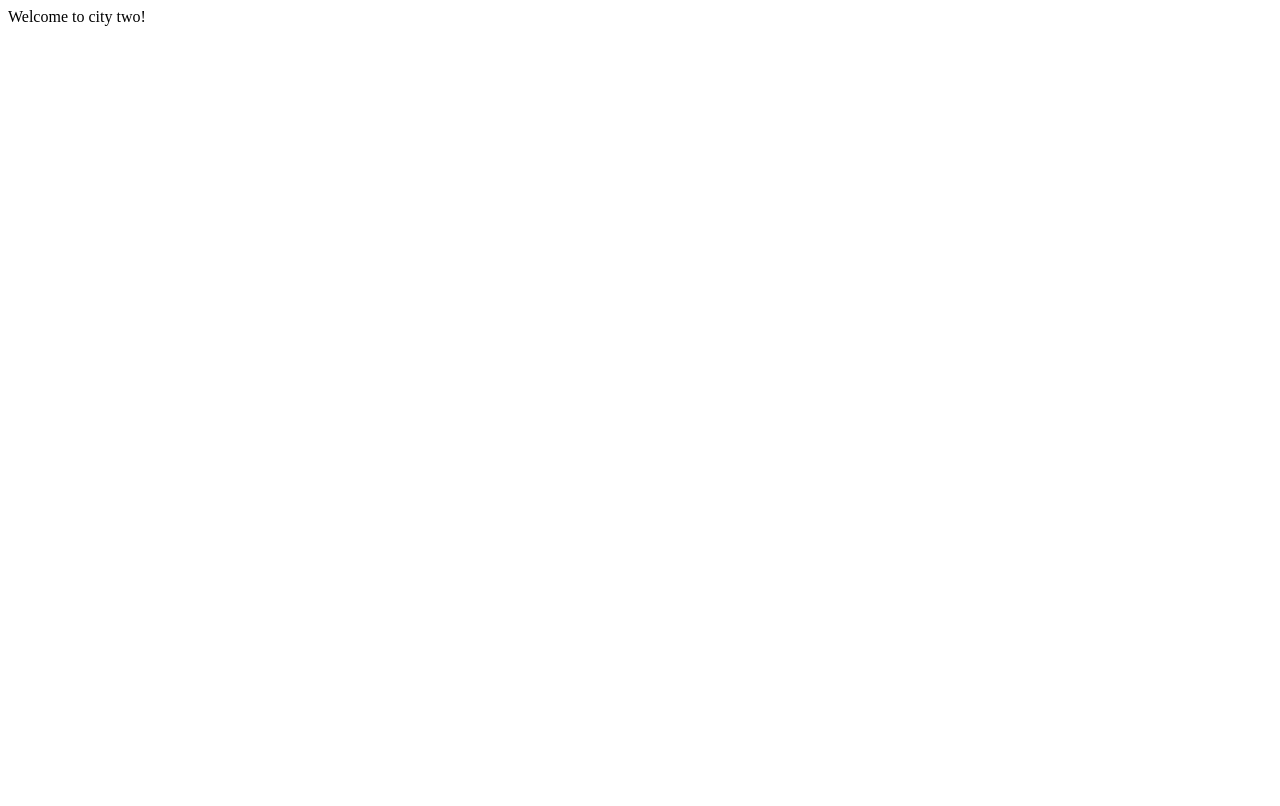
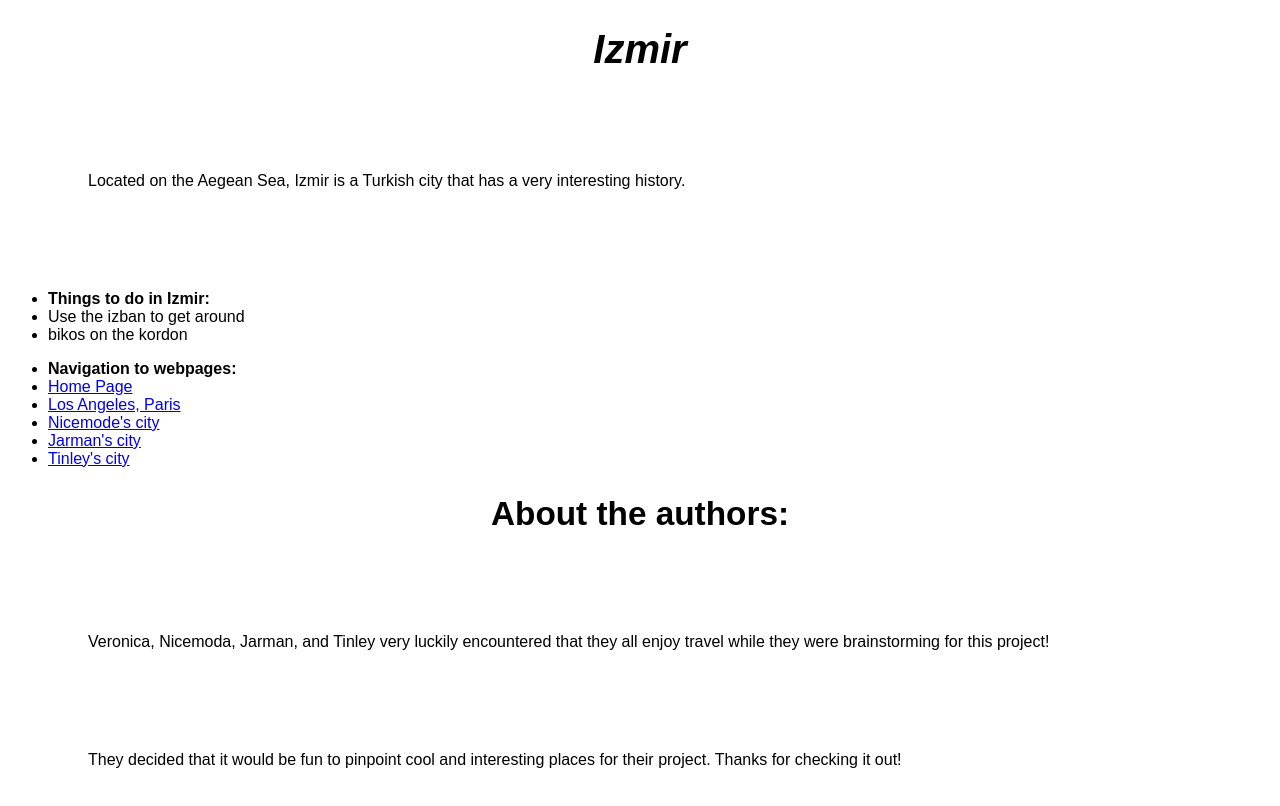
Before and after one commit to voramirez/adventure-seeker, a plain HTML site: page city-Tinley.html in a window 1280 px wide. Drawn offline with Linux system fonts and the light colour scheme.

Commit message:
Update city-Tinley.html

```diff
--- a/city-Tinley.html
+++ b/city-Tinley.html
@@ -1 +1,40 @@
-Welcome to city two!
+<!DOCTYPE html>
+<html lang="en">
+<head>
+  <link rel="stylesheet" href="index.css">
+  <meta charset="UTF-8">
+  <meta name="viewport" content="width=device-width, initial-scale=1.0">
+  <title>MAPS</title>
+</head>
+<body>
+  <h1><em>Izmir</em></h1>
+  <p>Located on the Aegean Sea, Izmir is a Turkish city that has a very interesting history. </p>
+
+  <!-- <p>link map here?</p>  -->
+
+  <!--Insert main/back navigation links at bottom of page.-->
+
+  <ul>
+    <li><strong>Things to do in Izmir:</strong></li>
+    <li>Use the izban to get around</li>
+    <li>bikos on the kordon</li>
+
+  </ul>
+
+  <nav>
+    <ul>
+      <li><strong>Navigation to webpages:</strong></li>
+      <li><a href="main.html">Home Page</a></li>
+      <li><a href="city-Veronica.html">Los Angeles, Paris</a></li>
+      <li><a href="city-Nicemode.html">Nicemode's city</a></li>
+      <li><a href="city-Jarman.html">Jarman's city</a></li>
+      <li><a href="city-Tinley.html">Tinley's city</a></li>
+    </ul>
+  </nav>
+
+  <h2>About the authors:</h2>
+  <p>Veronica, Nicemoda, Jarman, and Tinley very luckily encountered that they all enjoy travel while they were brainstorming for this project!</p>
+  <p>They decided that it would be fun to pinpoint cool and interesting places for their project. Thanks for checking it out!</p>
+
+</body>
+</html>
```
